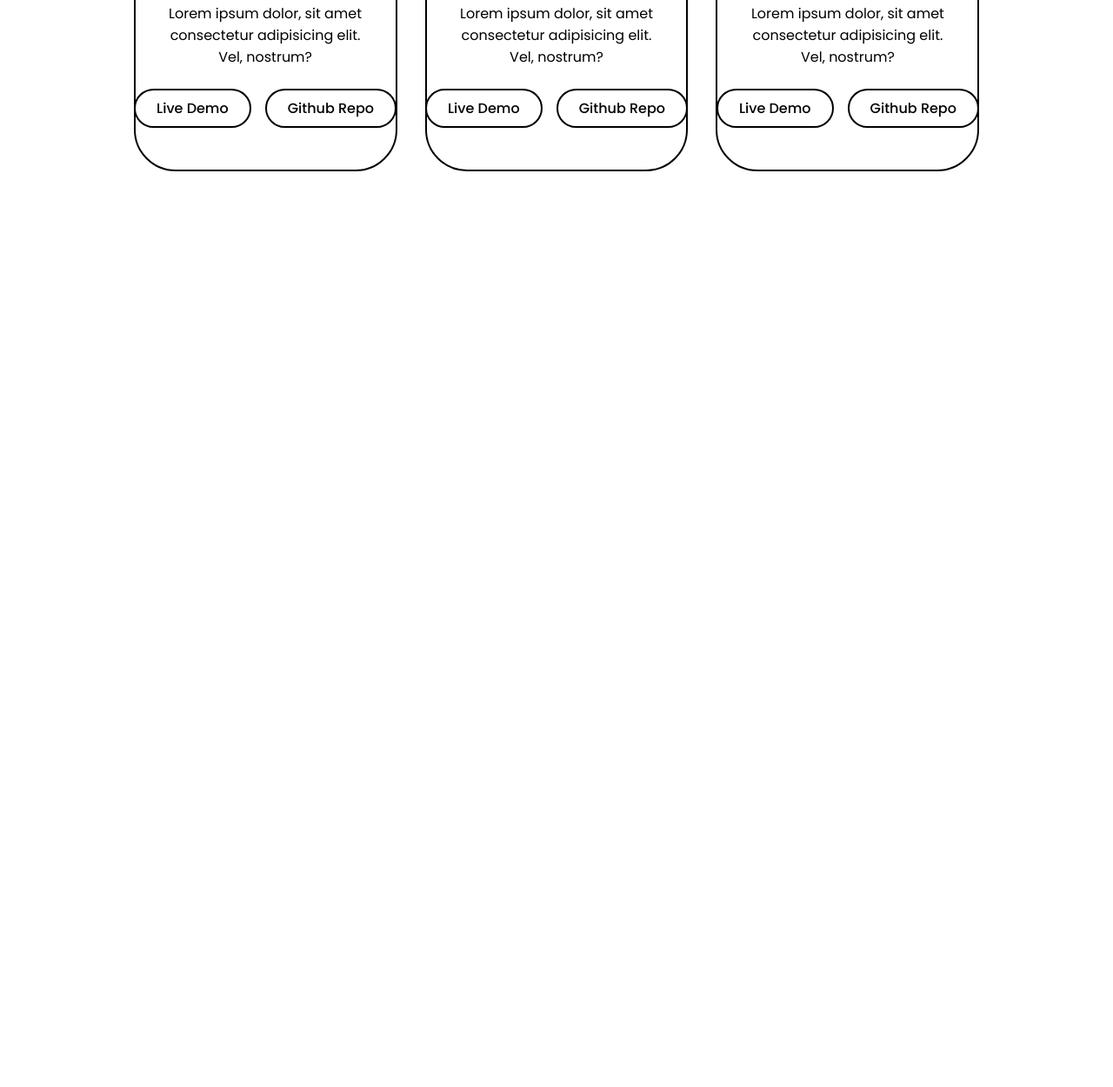
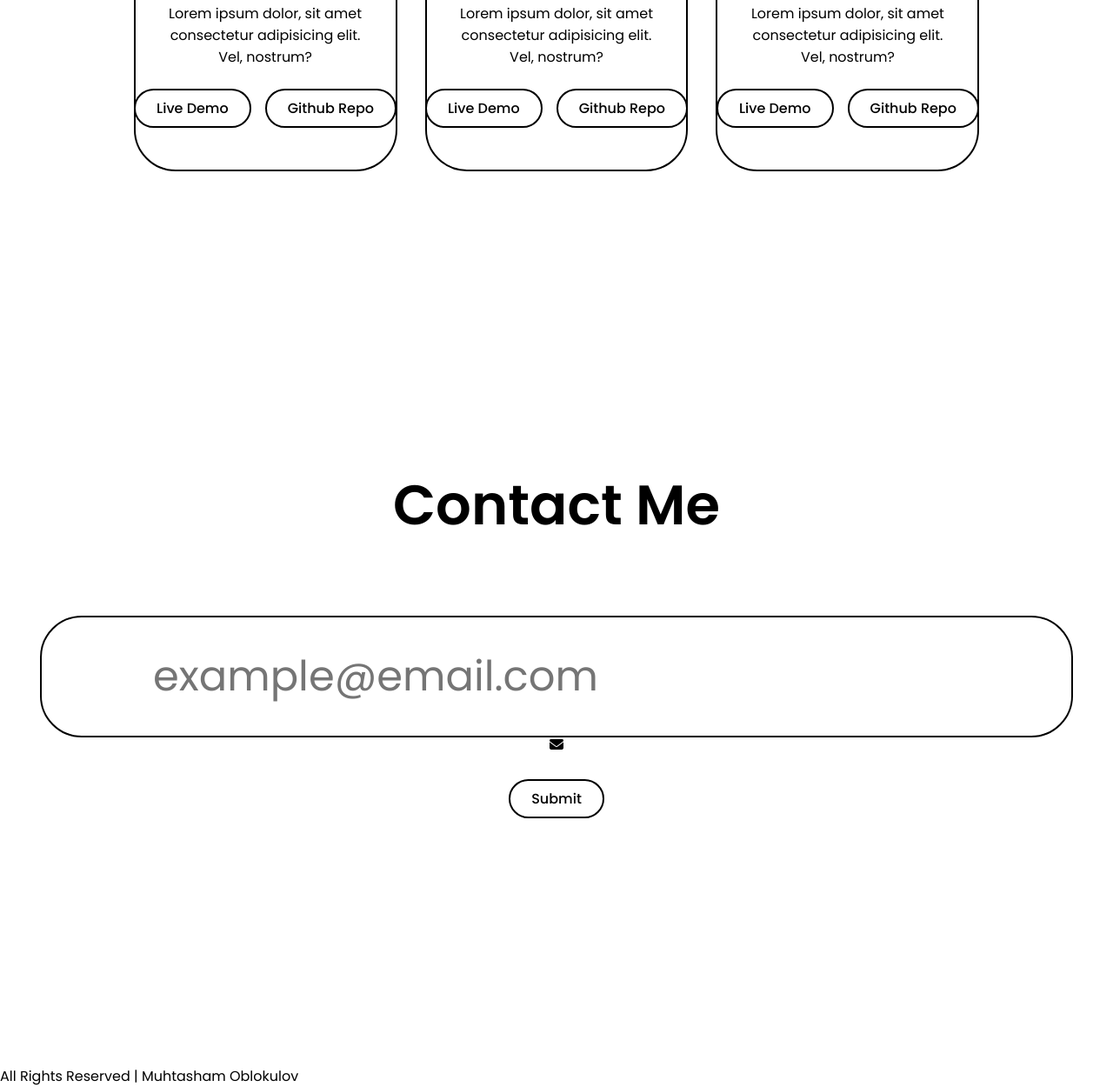
Before and after one commit to shodiBoy1/portfolio, a plain HTML site: page index.html in a window 1280 px wide. Shown: the part 2825-4075 px from the top of the page at 87% size. Before the commit the page ends 3150 px from the top, so only its background shows below. Drawn offline with Linux system fonts and the light colour scheme.

Commit message:
Contact&Footer

```diff
--- a/index.html
+++ b/index.html
@@ -132,6 +132,42 @@
         </div>
     </section>
 
+    <section id="contact" class="contact">
+        <div class="input-box">
+            <h2 class="section-title">Contact Me</h2>
+
+            <div class="input">
+                <input type="text" placeholder="example@email.com">
+                <i class="fa-solid fa-envelope"></i>
+            </div>
+
+            <div class="btn">Submit</div>
+        </div>
+    </section>
+
+    <footer>
+        <ul>
+            <li>
+                <a href="#about">About</a>
+            </li>
+
+            <li>
+                <a href="#experience">Experience</a>
+            </li>
+
+            <li>
+                <a href="#projects">Projects</a>
+            </li>
+
+            <li>
+                <a href="#contact">Contact</a>
+            </li>
+        </ul>
+
+        <p class="copyright">All Rights Reserved | Muhtasham Oblokulov</p>
+    </footer>
+
+
     <script src="script.js"></script>
 </body>
 </html>
--- a/style.css
+++ b/style.css
@@ -286,3 +286,24 @@ section{
     font-size: 2rem;
     font-weight: 500;
 }
+
+.input-box{
+    display: flex;
+    flex-direction: column;
+    align-items: center;
+    justify-content: center;
+    text-align: center;
+    gap: 2rem;
+    margin-top: 5rem;
+}
+
+.input-box input{
+    position: relative;
+    border-radius: 3rem;
+    border: 2px solid black;
+    padding: 2rem 8rem;
+    font-size: 3rem;
+}
+.input-box input::placeholder{
+    font-size: 3rem;
+}
```
